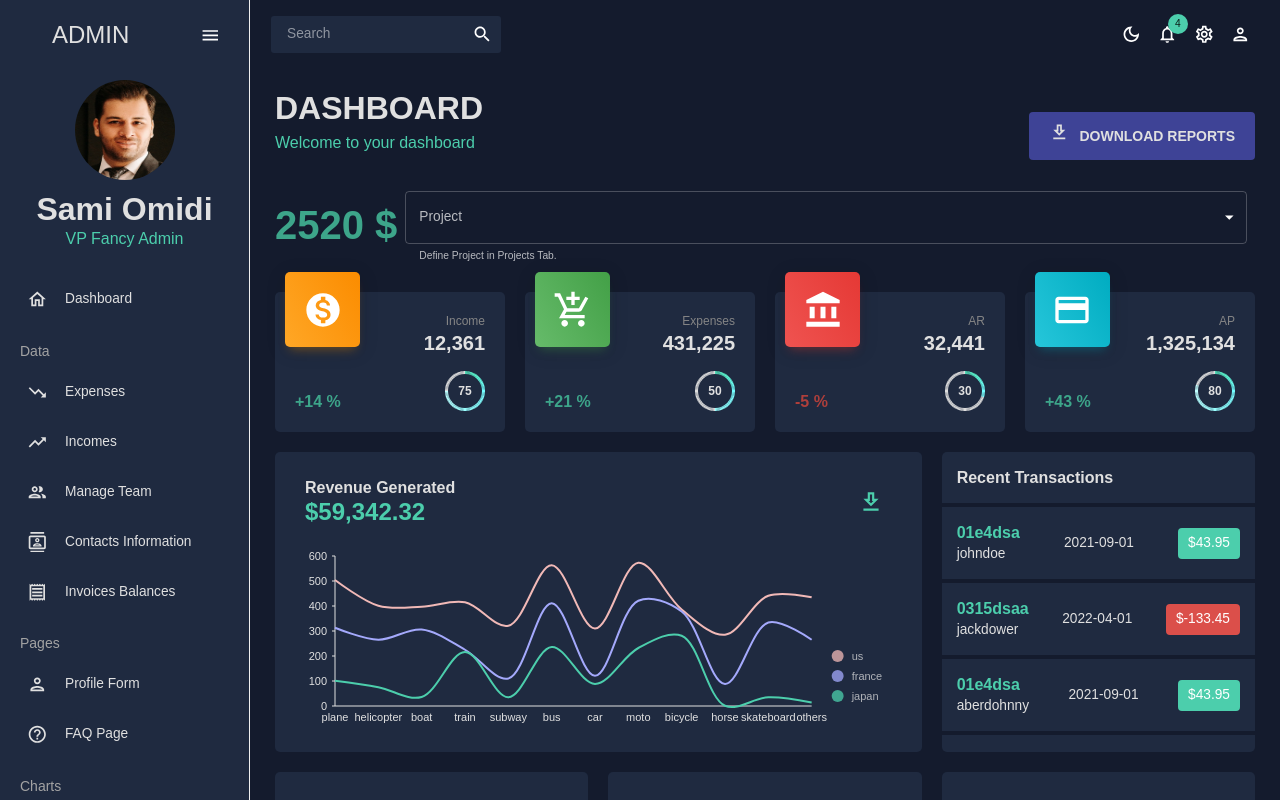
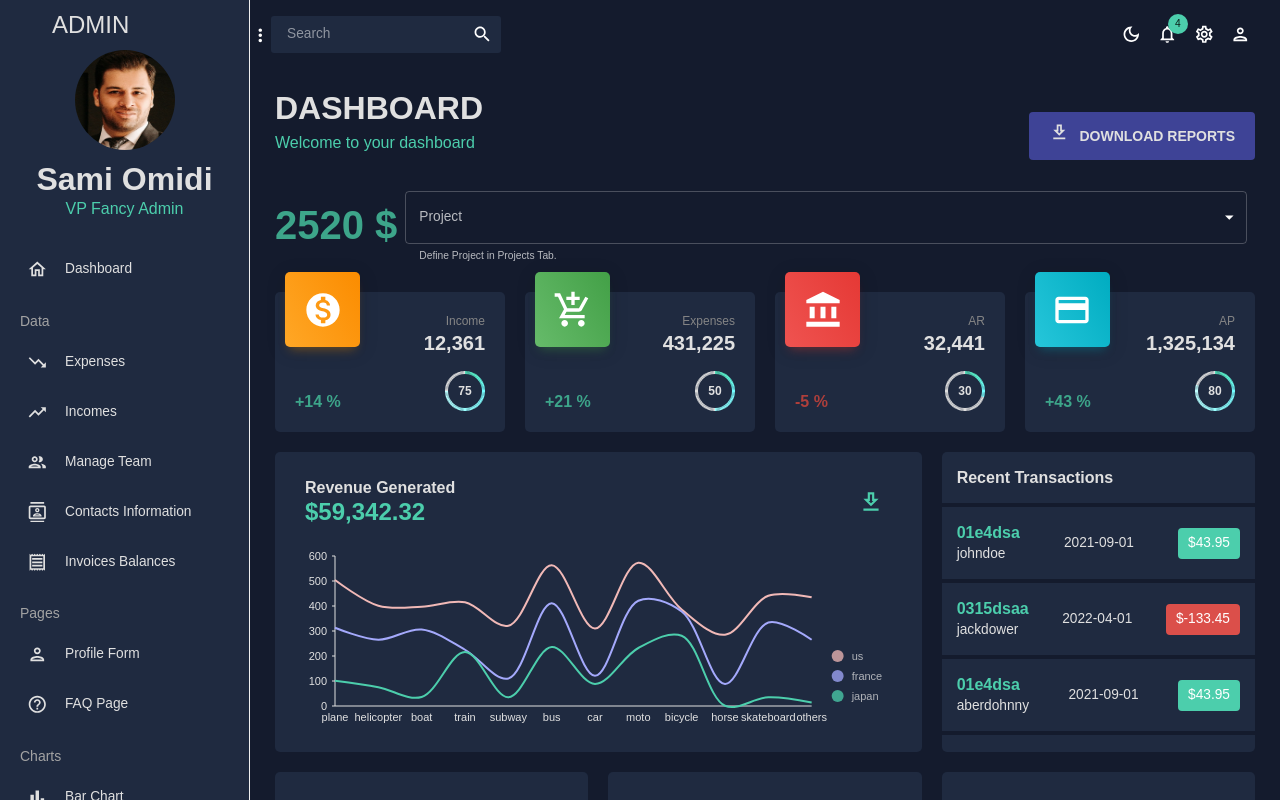
Before and after one commit to Samiomidi/cost-management, a Next.js app: page / in a window 1280 px wide. Built offline with nearby package versions, Linux system fonts and the light colour scheme.

Commit message:
sidebar menu icon update

```diff
--- a/components/layout/SideMenu.js
+++ b/components/layout/SideMenu.js
@@ -14,6 +14,8 @@ import PieChartOutlineOutlinedIcon from "@mui/icons-material/PieChartOutlineOutl
 import TimelineOutlinedIcon from "@mui/icons-material/TimelineOutlined";
 import MenuOutlinedIcon from "@mui/icons-material/MenuOutlined";
 import MapOutlinedIcon from "@mui/icons-material/MapOutlined";
+import WidgetsIcon from "@mui/icons-material/Widgets";
+import MoreVertIcon from "@mui/icons-material/MoreVert";
 import { sidebarClasses, menuClasses } from "react-pro-sidebar";
 import Image from "next/image";
 import { useRouter } from "next/router";
@@ -79,37 +81,6 @@ function SideMenu() {
     setIsShowSidebar(!isMobile);
   }, [isMobile]);
 
-  const arrowToggleSidebar = () => {
-    if (isShowSidebar) {
-      return (
-        <MenuOpenOutlinedIcon
-          sx={{
-            position: "absolute",
-            top: "25px",
-            left: "70px",
-            cursor: "pointer",
-          }}
-          onClick={() => setIsShowSidebar(!isShowSidebar)}
-        />
-      );
-    } else {
-      return (
-        <Box margin="0px 5px" position="relative">
-          <MenuOutlinedIcon
-            sx={{
-              position: "absolute",
-              top: "25px",
-              cursor: "pointer",
-              "&:hover": {
-                color: "#6870fa",
-              },
-            }}
-            onClick={() => setIsShowSidebar(!isShowSidebar)}
-          />
-        </Box>
-      );
-    }
-  };
   return (
     <Fragment>
       {isShowSidebar && (
@@ -118,14 +89,17 @@ function SideMenu() {
           backgroundColor={`${colors.primary[400]} !important`}
           width="250px"
           collapsedWidth="70px"
-          transitionDuration={700}
+          transitionDuration={200}
+          rootStyles={{
+            [`.${sidebarClasses.backdrop}`]: {
+              "&:hover": () => setIsCollapsed(false),
+            },
+          }}
           style={{
             border: "none !important",
-            // height: "100vh",
           }}
         >
           <Menu
-            iconShape="square"
             rootStyles={{
               [`.${menuClasses.button}`]: {
                 "&:hover": {
@@ -146,14 +120,7 @@ function SideMenu() {
             }}
           >
             {/* LOGO AND MENU ICON */}
-            <MenuItem
-              onClick={() => setIsCollapsed(!isCollapsed)}
-              icon={isCollapsed ? <MenuOutlinedIcon /> : undefined}
-              style={{
-                margin: "10px 0 20px 0",
-                color: colors.gray[100],
-              }}
-            >
+            <MenuItem>
               {!isCollapsed && (
                 <Box
                   display="flex"
@@ -164,9 +131,6 @@ function SideMenu() {
                   <Typography variant="h3" color={colors.gray[100]}>
                     ADMIN
                   </Typography>
-                  <IconButton onClick={() => setIsCollapsed(!isCollapsed)}>
-                    <MenuOutlinedIcon />
-                  </IconButton>
                 </Box>
               )}
             </MenuItem>
@@ -325,7 +289,32 @@ function SideMenu() {
           </Menu>
         </Sidebar>
       )}
-      {isCollapsed && arrowToggleSidebar()}
+      {!isCollapsed ? (
+        <MoreVertIcon
+          sx={{
+            position: "absolute",
+            top: "25px",
+            left: "250px",
+            cursor: "pointer",
+            zIndex: 100000,
+          }}
+          onClick={() => setIsCollapsed(!isCollapsed)}
+        />
+      ) : (
+        <WidgetsIcon
+          sx={{
+            position: "absolute",
+            top: "25px",
+            left: "70px",
+            cursor: "pointer",
+            zIndex: 100000,
+            "&:hover": {
+              color: "#6870fa",
+            },
+          }}
+          onClick={() => setIsCollapsed(!isCollapsed)}
+        />
+      )}
     </Fragment>
   );
 }
```
